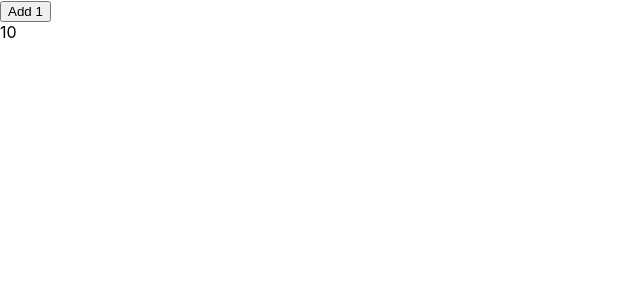
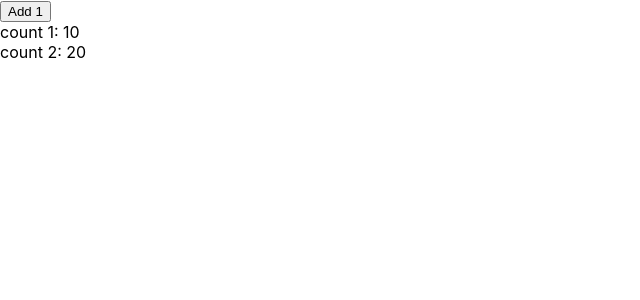
Before and after one commit to matt-green1/hooks_practice, a React (Create React App) app in the folder hooks_practice/: page / in a window 1280 px wide. Shown: the top 300 px of the page, without its empty margins (0-640 px from the left). Built offline with nearby package versions, Linux system fonts and the light colour scheme.

Commit message:
two values in state as an object before refactor

```diff
--- a/hooks_practice/src/App.js
+++ b/hooks_practice/src/App.js
@@ -1,11 +1,16 @@
 import React, { useState } from 'react'
 
 function App() {
-  const [count, setCount] = useState(10)
+  const [{ count, count2 }, setCount] = useState({count: 10, count2: 20})
   return (
     <div>
-      <button onClick={() => setCount(currentCount => currentCount + 1)}> Add 1</button>
-      <div>{count}</div>
+      <button onClick={() =>
+        setCount(currentState => ({ ...currentState, count: currentState.count + 1 }))
+
+      }> Add 1</button>
+      <div> count 1: {count}</div>
+      <div> count 2: {count2}</div>
+
     </div>
   )
 }
```
